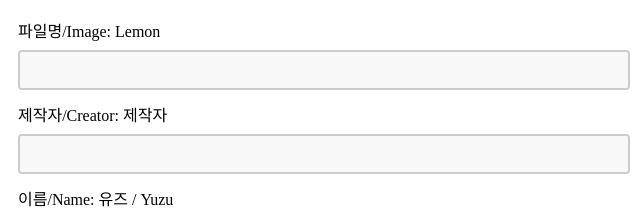
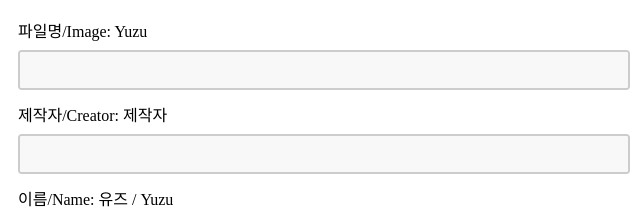
Before and after one commit to peppertaco/peppertaco.github.io, a plain HTML site: page index.html in a window 1280 px wide. Shown: the top 215 px of the page, 0-640 px from the left. Drawn offline with Linux system fonts and the light colour scheme.

Commit message:
Update index.html

```diff
--- a/index.html
+++ b/index.html
@@ -50,7 +50,7 @@
 <body>
 	<div class="container">
 		<div>
-			<label for="image">파일명/Image: Lemon </label><br>
+			<label for="image">파일명/Image: Yuzu </label><br>
 			<textarea id="image" name="image"></textarea><br>
 
 			<label for="creator">제작자/Creator: 제작자</label><br>
```
